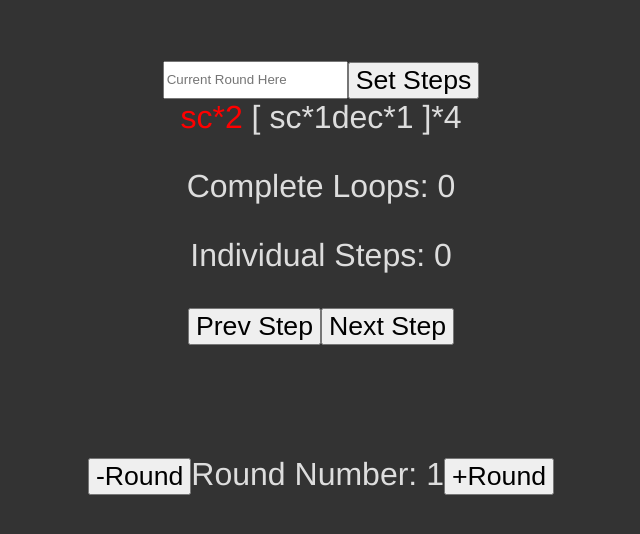
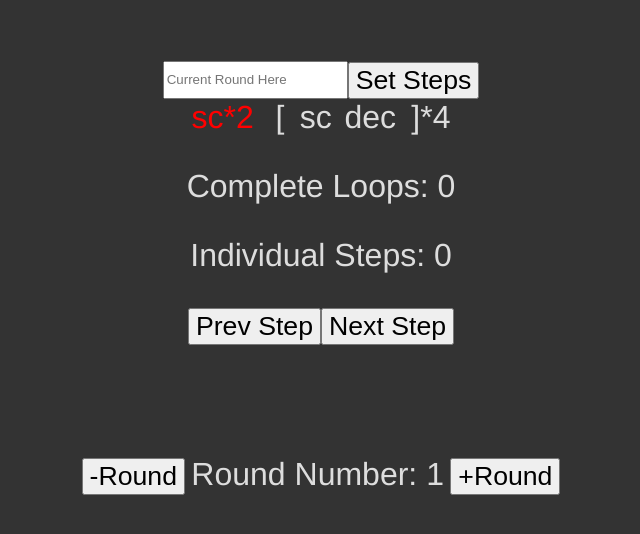
Before and after one commit to kajong0007/stitch_helper, a Vue app: page / in a window 1280 px wide. Shown: the top 534 px of the page, without its empty margins (319-959 px from the left). Built offline with nearby package versions, Linux system fonts and the light colour scheme.

Commit message:
Remove *1 counts. Add spacing between items

```diff
--- a/src/components/ItemDisplay.vue
+++ b/src/components/ItemDisplay.vue
@@ -82,11 +82,18 @@
 }
 
 defineExpose({ nextStitch, prevStitch, reset, resetToMax })
+
+function getCountDisplay(): string {
+  if (item.count === 1) {
+    return ''
+  }
+  return '*' + (item.count - count.value)
+}
 </script>
 
 <template>
   <span v-if="item.stitch" :class="{ nothin: !is_cur_item, highlighted: is_cur_item }">
-    {{ item.stitch }}*{{ item.count - count }}
+    {{ item.stitch + getCountDisplay() }}
   </span>
   <span v-if="item.items">
     [
@@ -99,6 +106,13 @@
       :prev-item="prevSubitem"
       :is_cur_item="is_cur_item && index === cur_index"
     />
-    ]*{{ item.count - count }}
+    ]{{ getCountDisplay() }}
   </span>
 </template>
+
+<style>
+span {
+  margin-left: 0.2em;
+  margin-right: 0.2em;
+}
+</style>
```
